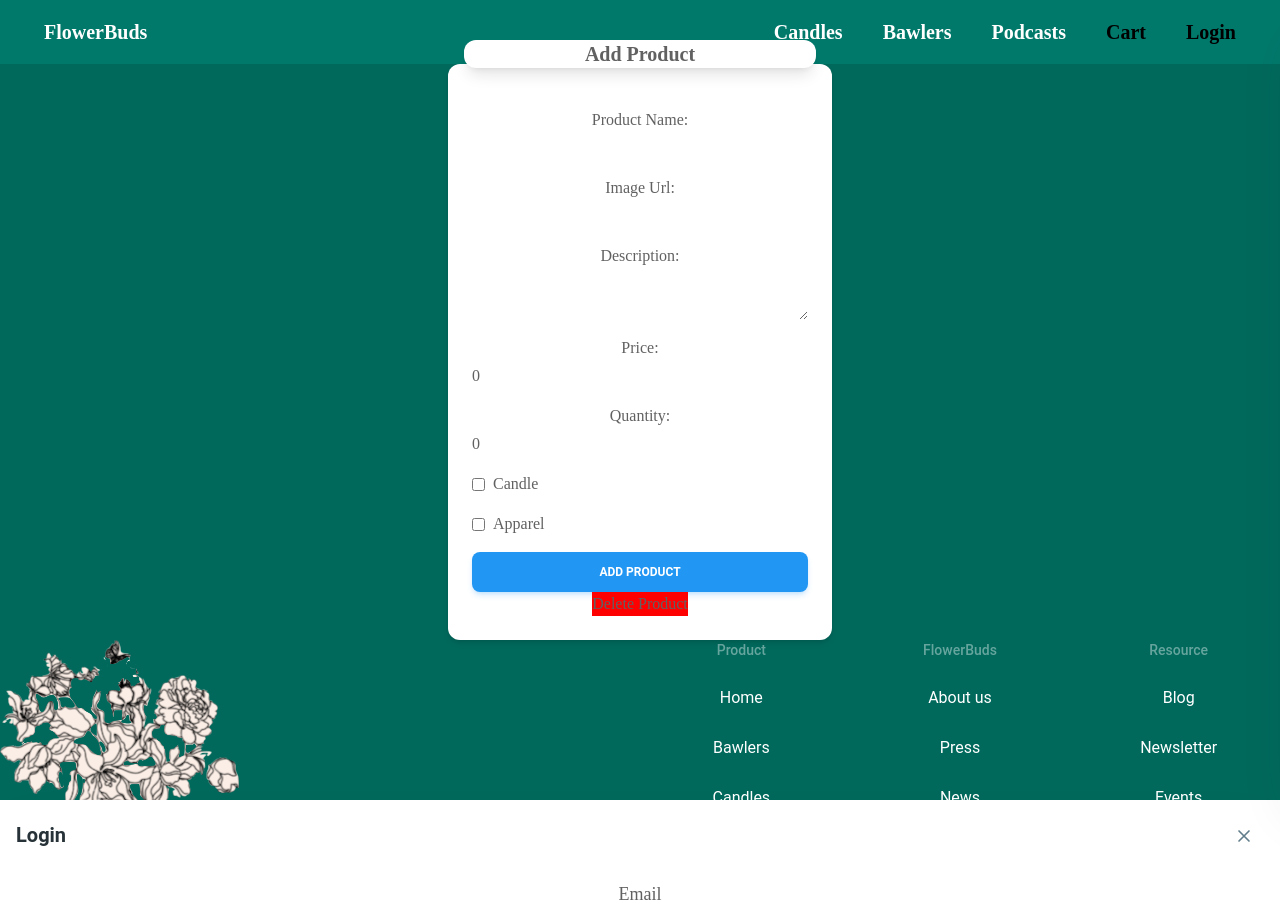
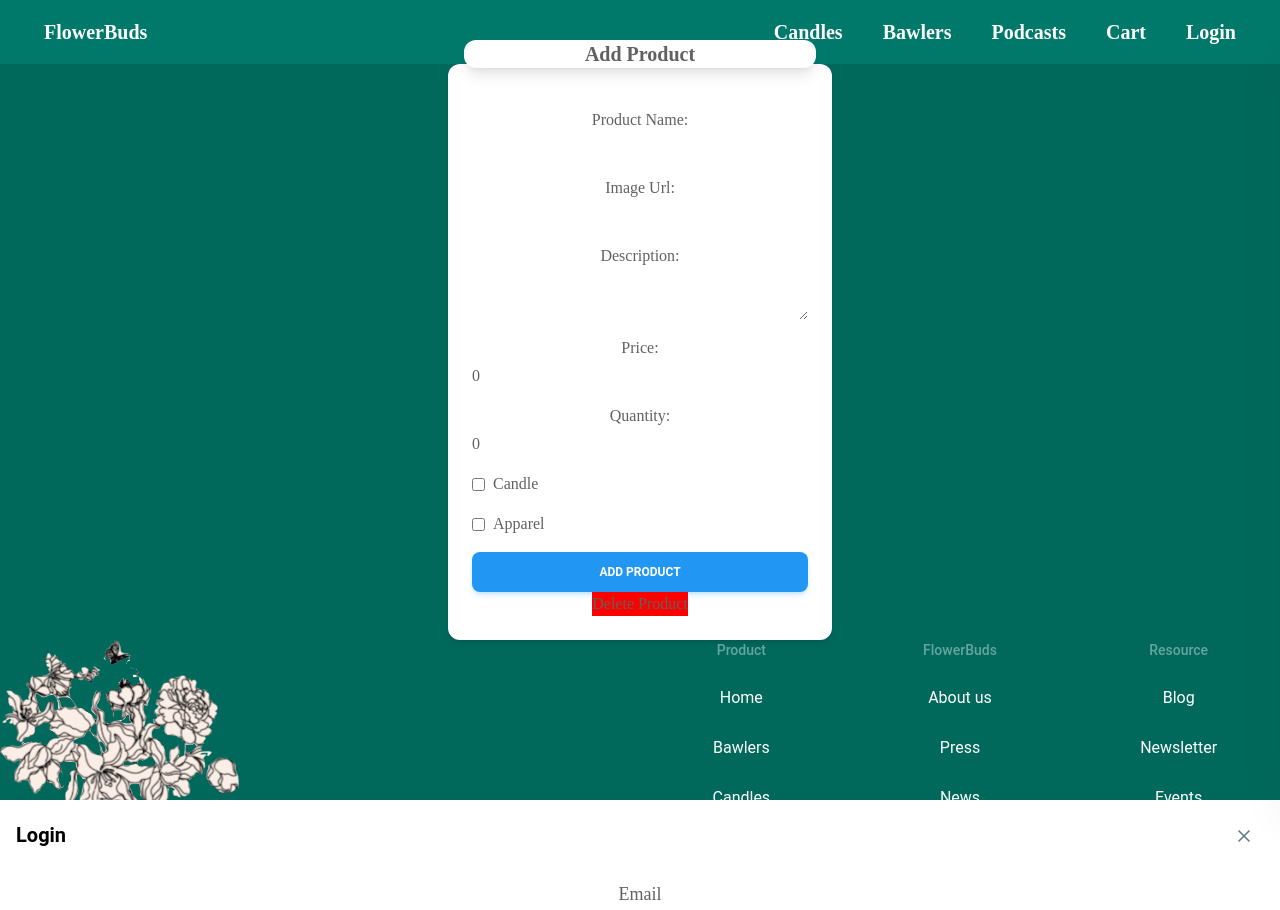
Before and after one commit to MJ-Kerr/FlowerBuds, a React (Create React App) app: page /backend in a window 1280 px wide. Shown: the top 910 px of the page. Built offline with nearby package versions, Linux system fonts and the light colour scheme.

Commit message:
presenting

```diff
--- a/src/components/Footer.jsx
+++ b/src/components/Footer.jsx
@@ -1,5 +1,6 @@
 import React from 'react';
 import { Typography } from "@material-tailwind/react";
+import { Link } from 'react-router-dom';
 import LogoBtn from './img/LogoBtn.png'
 
 const Footer = () => {
@@ -23,7 +24,9 @@ const Footer = () => {
             <div className="mx-auto w-full max-w-7xl">
                 <div className="grid grid-cols-1 justify-around md:grid-cols-2">
                     <Typography className="mb-6">
-                        <img src={LogoBtn} alt="Logo" />
+                        <Link to="/backend">
+                            <img src={LogoBtn} alt="Logo" />
+                        </Link>
                     </Typography>
                     <div className="grid grid-cols-3 justify-between gap-4">
                         {LINKS.map(({ title, items }) => (
@@ -33,7 +36,7 @@ const Footer = () => {
                                 </Typography>
                                 {items.map((link) => (
                                     <li key={link}>
-                                        <Typography as="a" href="#" className="py-3 font-normal text-white transition-colors hover:text-deep-purple-800">
+                                        <Typography as="a" href="/" className="py-3 font-normal text-white transition-colors hover:text-deep-purple-800">
                                             {link}
                                         </Typography>
                                     </li>
--- a/src/components/Navbar.jsx
+++ b/src/components/Navbar.jsx
@@ -68,7 +68,7 @@ const Navbar = () => {
                 <div className='flex items-center justify-between h-16'>
                     {/* left side of the navbar */}
                     <div className='flex items-center'>
-                        <Link to='/' className='text-fuchsia-950 hover:bg-teal-800 px-3 py-2 rounded-md text-xl font-bold text-white'>
+                        <Link to='/' className='text-fuchsia-950 hover:bg-teal-800 px-3 py-2 rounded-md text-xl font-bold  text-white  hover:text-deep-purple-800'>
                             FlowerBuds
                         </Link>
                     </div>
@@ -76,17 +76,14 @@ const Navbar = () => {
                     <div className='hidden md:block'>
                         <div className='ml-10 flex items-baseline space-x-4'>
                             {navlinks.map((link, index) => (
-                                <Link to={link.link} key={index} className='text-fuchsia-950 hover:bg-teal-800 px-3 py-2 rounded-md text-xl font-bold transition-all duration-500  text-white' >
+                                <Link to={link.link} key={index} className='text-fuchsia-950 hover:bg-teal-800 px-3 py-2 rounded-md text-xl font-bold transition-all duration-500  text-white  hover:text-deep-purple-800' >
                                     {link.title}
                                 </Link>
                             ))}
-                            <button onClick={openCartHandler} className='text-fuchsia-950 hover:bg-teal-800 px-3 py-2 rounded-md text-xl font-bold transition-all duration-500'>
+                            <button onClick={openCartHandler} className='text-fuchsia-950 hover:bg-teal-800 px-3 py-2 rounded-md text-xl font-bold transition-all duration-500  text-white  hover:text-deep-purple-800'>
                                 Cart
                             </button>
-                            <button
-                                onClick={openLoginDrawerHandler}
-                                className='text-fuchsia-950 hover:bg-teal-800 px-3 py-2 rounded-md text-xl font-bold transition-all duration-500'
-                            >
+                            <button onClick={openLoginDrawerHandler} className='text-fuchsia-950 hover:bg-teal-800 px-3 py-2 rounded-md text-xl font-bold transition-all duration-500  text-white  hover:text-deep-purple-800' >
                                 Login
                             </button>
                         </div>
@@ -103,7 +100,7 @@ const Navbar = () => {
                 {/* Login Drawer */}
                 <Drawer placement="bottom" open={openLoginDrawer} onClose={closeLoginDrawerHandler} className="p-4" >
                     <div className="mb-6 flex items-center justify-between">
-                        <Typography variant="h5" color="blue-gray">
+                        <Typography variant="h5">
                             Login
                         </Typography>
                         <IconButton variant="text" color="blue-gray" onClick={closeLoginDrawerHandler} >
@@ -132,7 +129,7 @@ const Navbar = () => {
                 {/* Cart Drawer */}
                 <Drawer placement="right" open={openCart} onClose={closeCartHandler} className="p-4">
                     <div className="mb-6 flex items-center justify-between">
-                        <Typography variant="h5" color="blue-gray">
+                        <Typography variant="h5">
                             Cart
                         </Typography>
                         <IconButton variant="text" color="blue-gray" onClick={closeCartHandler}>
```
